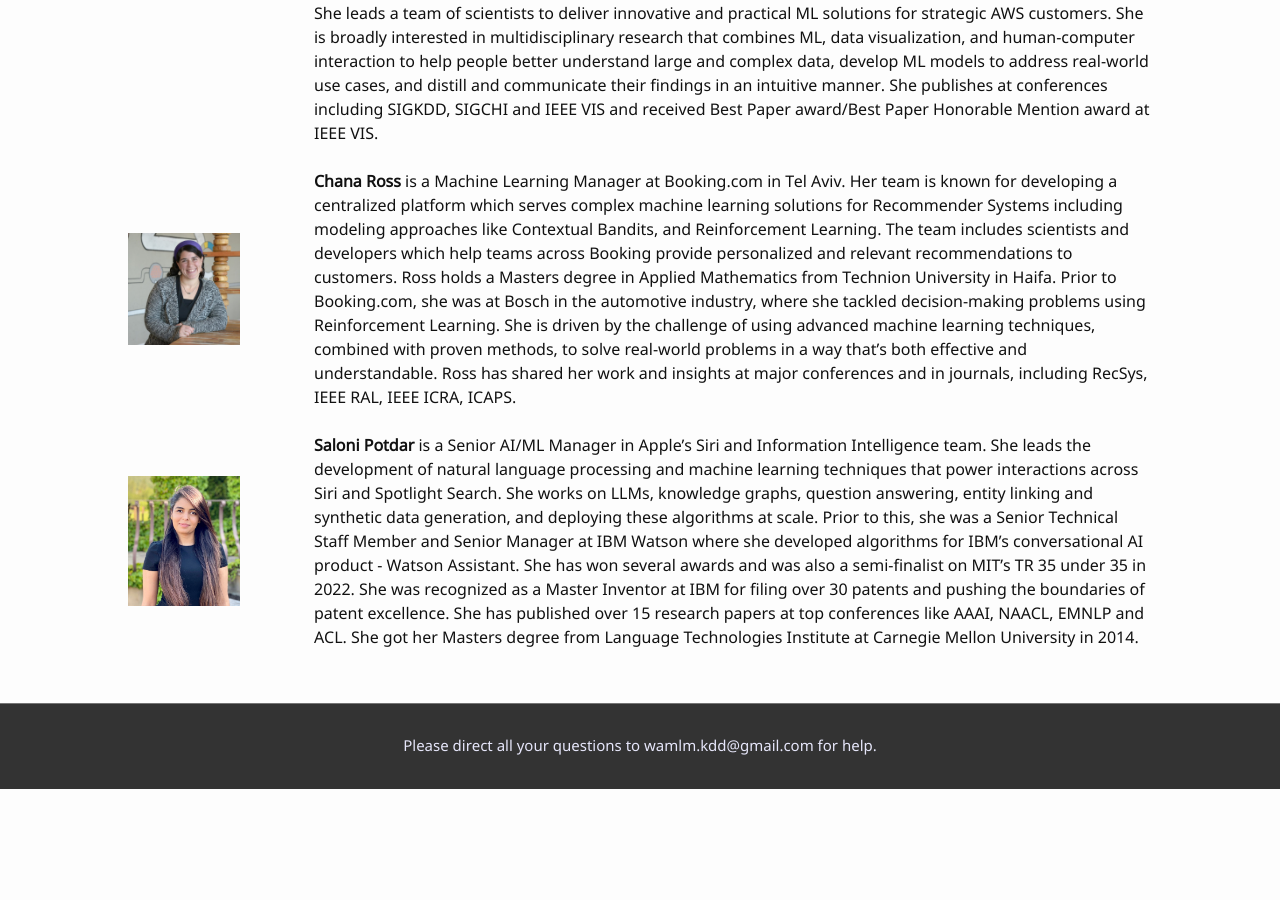
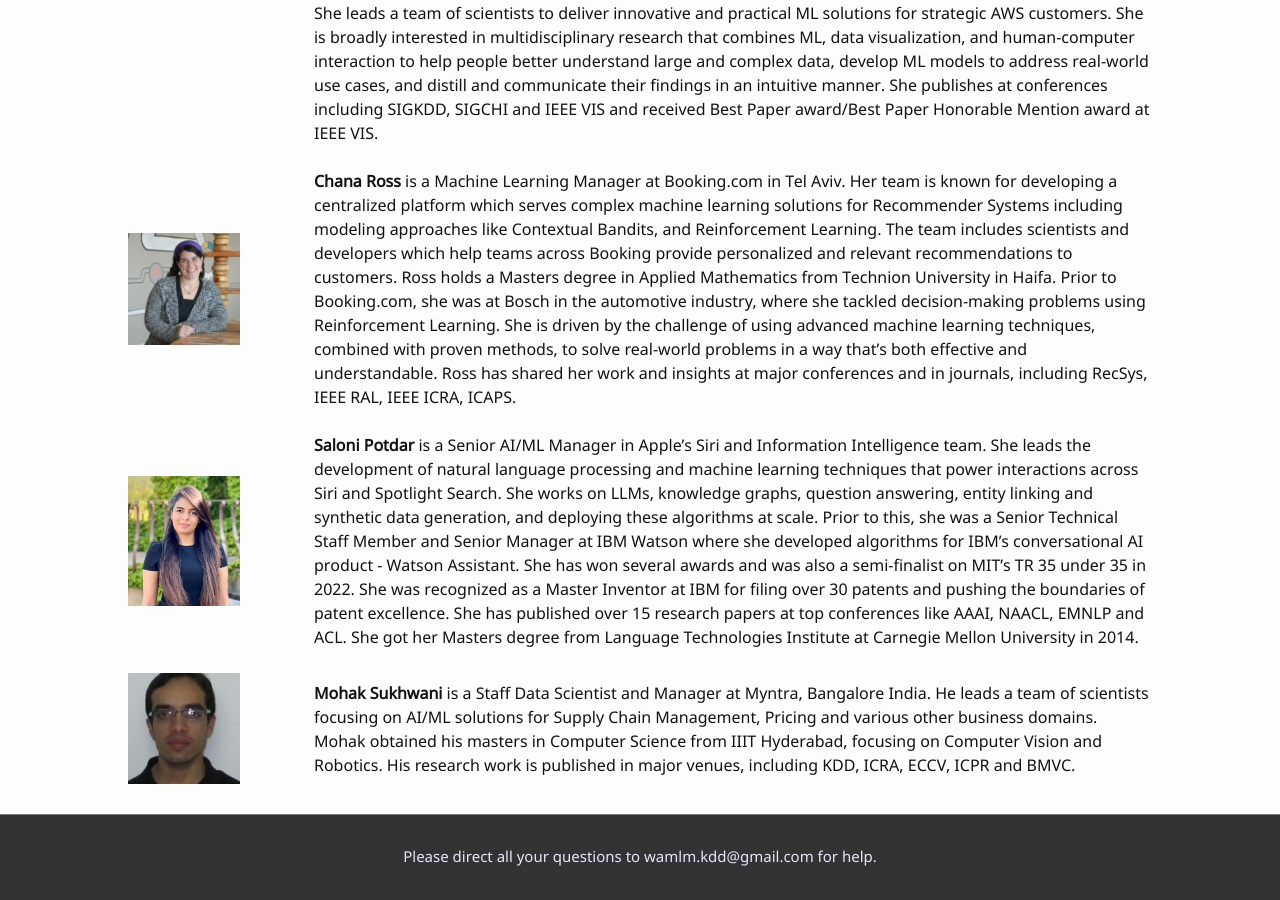
Before and after one commit to wamlm-kdd/wamlm, a Jekyll site: the page built from organizers.md, in a window 1280 px wide and 900 px high, scrolled down 1483 px. Built offline with Jekyll 4.4.1, drawn with Linux system fonts in a browser that asks for light colours; our own code applies the rules of GitHub Pages for plain Markdown files; before the commit the page ends 2272 px from its top, so only the background shows below that.

Commit message:
Update organizers.md

```diff
--- a/organizers.md
+++ b/organizers.md
@@ -23,6 +23,7 @@
 | <img class="organizer_image" src="images/cross.jpeg" >  | **Chana Ross** is a Machine Learning Manager at Booking.com in Tel Aviv. Her team is known for developing a centralized platform which serves complex machine learning solutions for Recommender Systems including modeling approaches like Contextual Bandits, and Reinforcement Learning. The team includes scientists and developers which help teams across Booking provide personalized and relevant recommendations to customers. Ross holds a Masters degree in Applied Mathematics from Technion University in Haifa. Prior to Booking.com, she was at Bosch in the automotive industry, where she tackled decision-making problems using Reinforcement Learning. She is driven by the challenge of using advanced machine learning techniques, combined with proven methods, to solve real-world problems in a way that's both effective and understandable. Ross has shared her work and insights at major conferences and in journals, including RecSys, IEEE RAL, IEEE ICRA, ICAPS.  |
 | | |
 | <img class="organizer_image" src="images/saloni.JPG" >  | **Saloni Potdar** is a Senior AI/ML Manager in Apple’s Siri and Information Intelligence team. She leads the development of natural language processing and machine learning techniques that power interactions across Siri and Spotlight Search. She works on LLMs, knowledge graphs, question answering, entity linking and synthetic data generation, and deploying these algorithms at scale. Prior to this, she was a Senior Technical Staff Member and Senior Manager at IBM Watson where she developed algorithms for IBM's conversational AI product - Watson Assistant. She has won several awards and was also a semi-finalist on MIT’s TR 35 under 35 in 2022. She was recognized as a Master Inventor at IBM for filing over 30 patents and pushing the boundaries of patent excellence. She has published over 15 research papers at top conferences like AAAI, NAACL, EMNLP and ACL. She got her Masters degree from Language Technologies Institute at Carnegie Mellon University in 2014.
- |
+| | |
+| <img class="organizer_image" src="images/mohak.jpeg" >  | **Mohak Sukhwani** is a Staff Data Scientist and Manager at Myntra, Bangalore India. He leads a team of scientists focusing on AI/ML solutions for Supply Chain Management, Pricing and various other business domains. Mohak obtained his masters in Computer Science from IIIT Hyderabad, focusing on Computer Vision and Robotics. His research work is published in major venues, including  KDD, ICRA, ECCV, ICPR and BMVC.  |
 
 </div>
```
